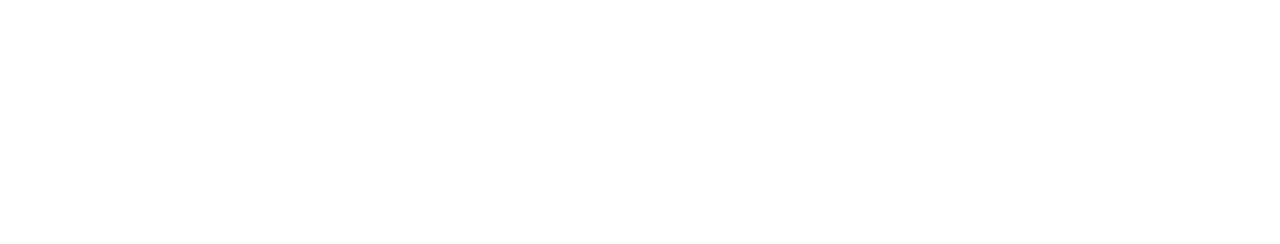
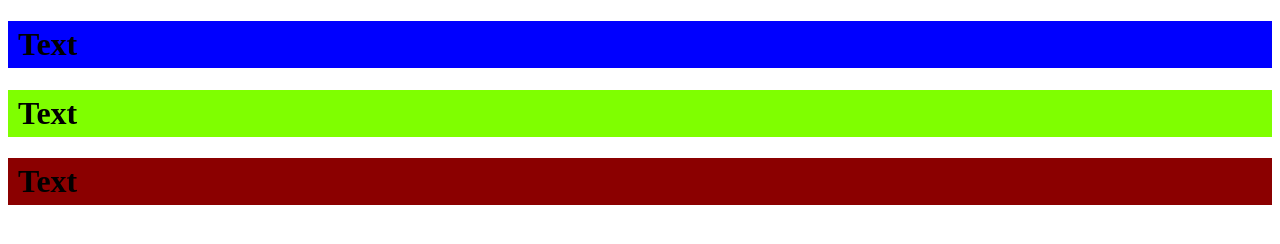
Before and after one commit to Cameron-Ord/knowledgecheck, a plain HTML site: page index.html in a window 1280 px wide. Drawn offline with Linux system fonts and the light colour scheme.

Commit message:
text padding

```diff
--- a/css/style.css
+++ b/css/style.css
@@ -0,0 +1,18 @@
+.class1{
+background-color: blue;
+padding: 5px 10px;
+}
+
+.class2{
+background-color: chartreuse;
+padding-top: 5px;
+padding-bottom: 5px;
+padding-left: 10px;
+padding-right: 10px;
+}
+
+
+.class3{
+background-color: darkred;
+padding: 5px 10px;
+}
--- a/index.html
+++ b/index.html
@@ -15,5 +15,17 @@
     <meta name=og:title content=ipsum>
     <meta name=og:image content=ipsum>
     <meta name=og:type content=ipsum>
+
+<link rel="stylesheet" href="/css/style.css">
 <html>
 </head>
+
+
+<body>
+
+    <header>
+<h1 class="class1">Text</h1>
+<h1 class="class2">Text</h1>
+<h1 class="class3">Text</h1>
+    </header>
+</body>
```
